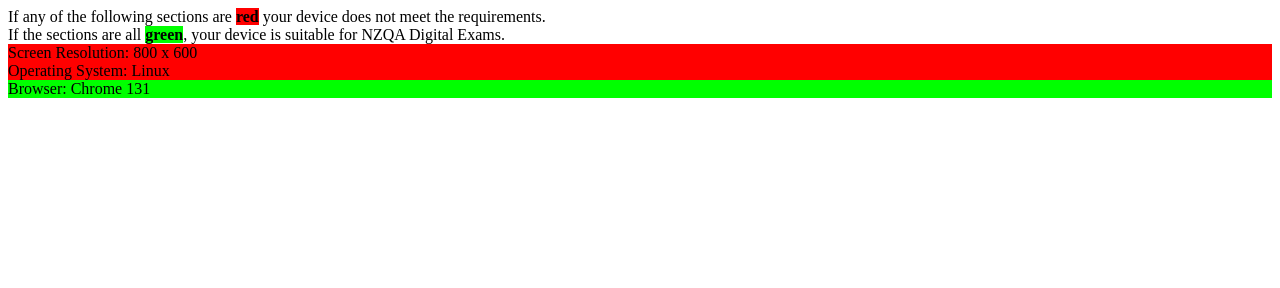
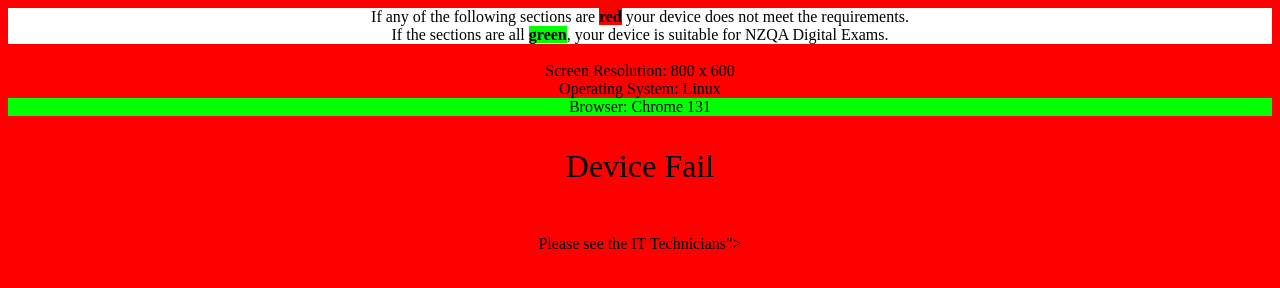
Before and after one commit to athawley/athawley.github.io, a plain HTML site: page nzqadigitalexam/cbhsdevicecheck.html in a window 1280 px wide. Drawn offline with Linux system fonts and the light colour scheme.

Commit message:
All background colour changed

```diff
--- a/nzqadigitalexam/cbhsdevicecheck.html
+++ b/nzqadigitalexam/cbhsdevicecheck.html
@@ -79,19 +79,43 @@
     background-color: lime;
 }
 
+.response {
+    text-align: center;
+}
+
+.response p {
+    font-size: xx-large;
+}
+
+body {
+    text-align: center;
+}
+
+.info {
+    background-color: white;
+}}
 
 </style>
 
 
 
 
-<body>
+<script>
+    if(resolution_pass && os_pass && browser_pass) {
+        document.write('<body class="pass">')
+    } else {
+        document.write('<body class="fail">')
+    }
 
-<section>
+</script>
+
+<section class="info">
     If any of the following sections are <b class="fail">red</b> your device does not meet the requirements.
     <br>
     If the sections are all <b class="pass">green</b>, your device is suitable for NZQA Digital Exams.
 </section>
+
+<br>
 
 <script>
     if(resolution_pass) {
@@ -119,6 +143,17 @@
     }
 </script>
 
+<section class="response">
+<script>
+    if(resolution_pass && os_pass && browser_pass) {
+        document.write('<p>Device Suitable</p>')
+    } else {
+        document.write('<p>Device Fail</p><br>Please see the IT Technicians">')
+    }
+
+</script>
+
+
 </section>
 
 </body>
```
